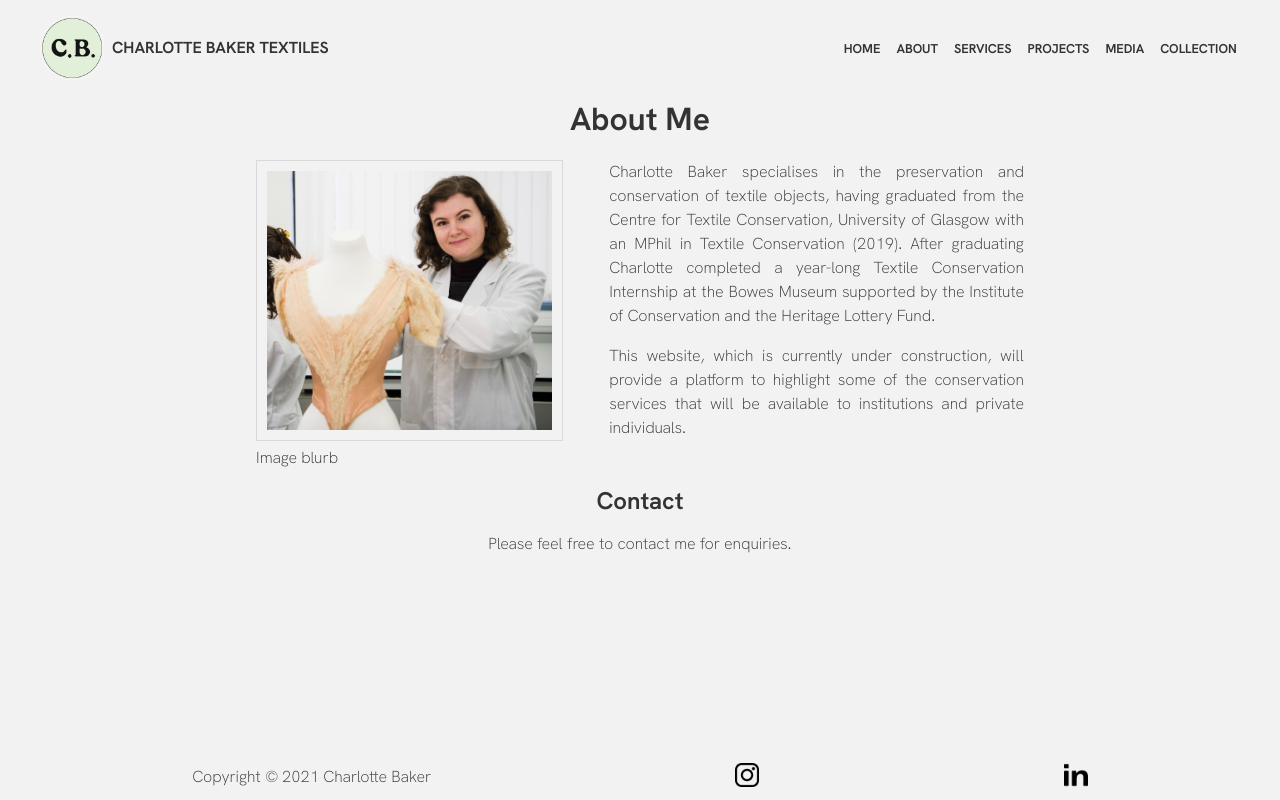
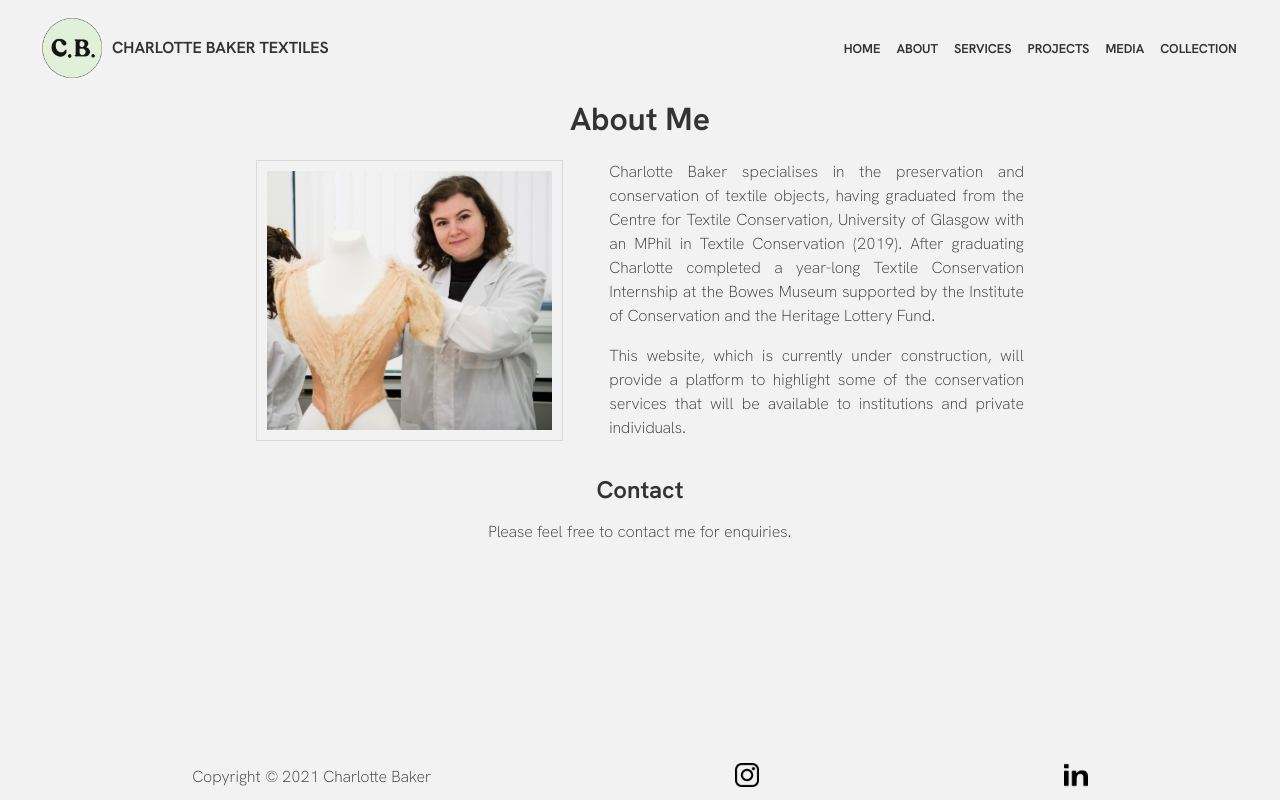
Before and after one commit to robbiethebakerman/charlotte-baker-textiles, a Next.js app: page /about in a window 1280 px wide. Built offline with nearby package versions, Linux system fonts and the light colour scheme.

Commit message:
Remove image blurb

```diff
--- a/pages/about.js
+++ b/pages/about.js
@@ -16,7 +16,6 @@ export default function About() {
                                 alt="Charlotte Baker with a mounted dress"
                                 maxwidth="500px"
                                 border={true}
-                                caption="Image blurb"
                             />
                         </div>
                         <div className={common.textBody}>
```
